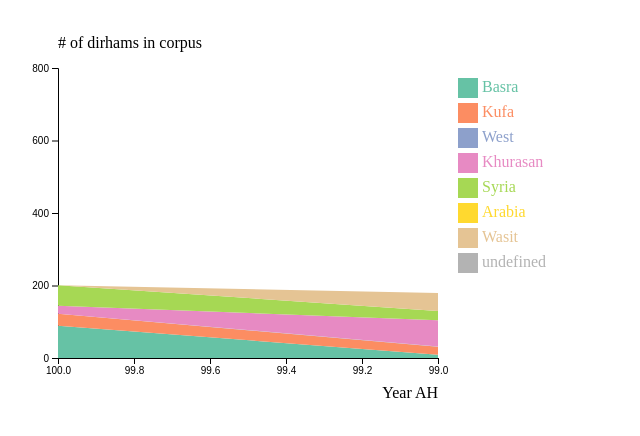
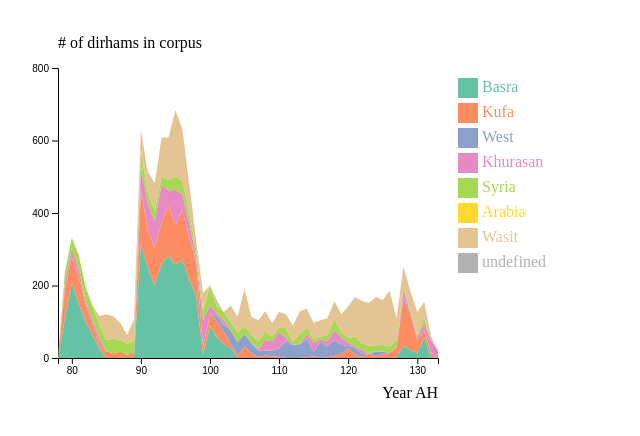
Before and after one commit to pverkind/stackedArea, a plain HTML site: page dirhams_78-133AH_stacked.html in a window 1280 px wide. Shown: the whole page, without its empty margins (0-640 px from the left). Drawn offline with nearby package versions, Linux system fonts and the light colour scheme.

Commit message:
change X axis domain

```diff
--- a/dirhams_78-133AH_stacked.html
+++ b/dirhams_78-133AH_stacked.html
@@ -42,7 +42,7 @@ d3.csv("data/coinsByProvince_78-133.csv", function(data) {
   //////////
   // Add X axis
   var x = d3.scaleLinear()
-    .domain(d3.extent(data, function(d) { return d.year; }))
+    .domain([ 78, 133 ])
     .range([ 0, width ]);
   var xAxis = svg.append("g")
     .attr("transform", "translate(0," + height + ")")
```
